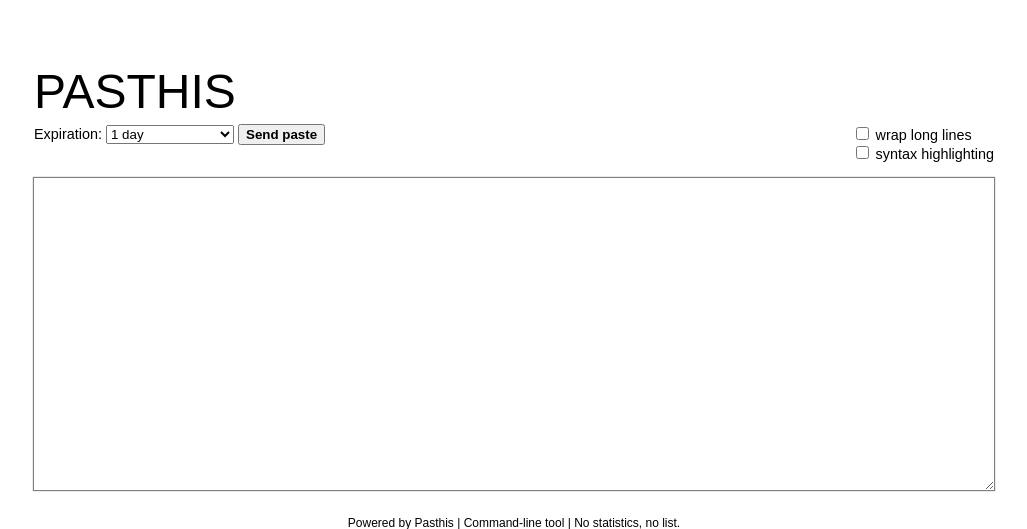
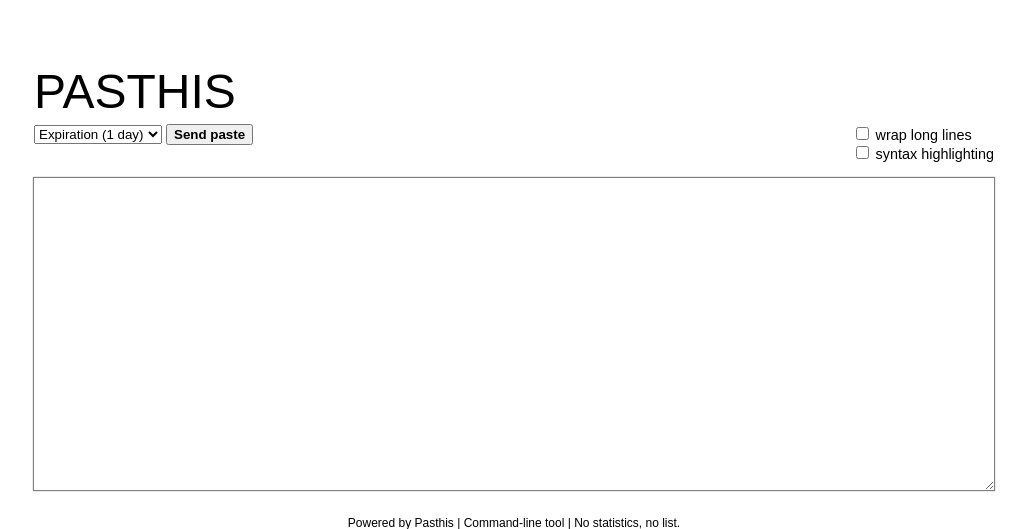
Before and after one commit to moulecorp/pasthis, a PHP site: page /pasthis/ in a window 1280 px wide. Shown: the top 529 px of the page, without its empty margins (126-1153 px from the left). Run offline with PHP 8.4, Linux system fonts and the light colour scheme.

Commit message:
Remove the select label
Signed-off-by: Antoine Tenart <antoine.tenart@ack.tf>

```diff
--- a/index.php
+++ b/index.php
@@ -116,12 +116,12 @@ final class Pasthis {
     function prompt_paste () {
         $this->add_content (
             '<form method="post" action=".">
-                <label for="d">Expiration: </label>
                 <select name="d" id="d">
+                    <option value="86400" selected hidden>Expiration (1 day)</option>
                     <option value="-2">burn after reading</option>
                     <option value="600">10 minutes</option>
                     <option value="3600">1 hour</option>
-                    <option value="86400" selected="selected">1 day</option>
+                    <option value="86400">1 day</option>
                     <option value="604800">1 week</option>
                     <option value="-1">eternal</option>
                 </select>
```
